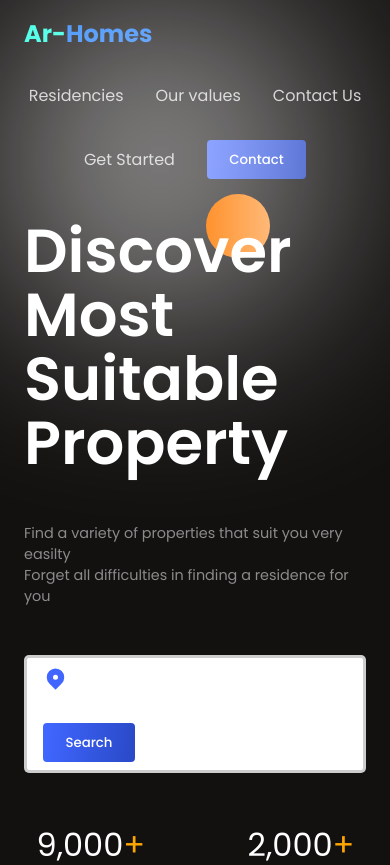
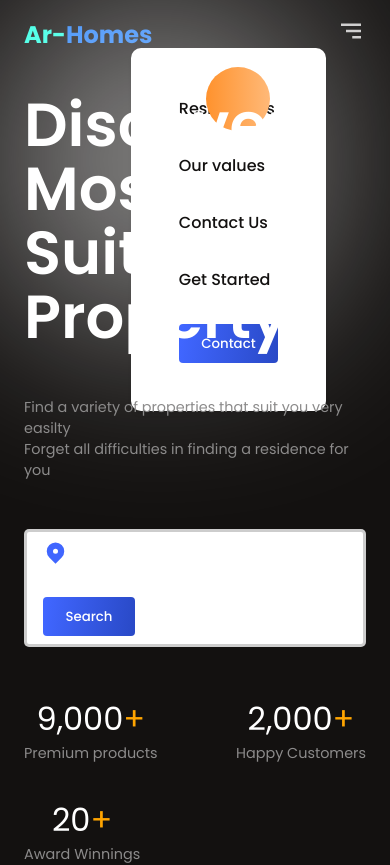
Before and after one commit to haman1/React, a React (Vite) app in the folder ar-homes/: page / in a window 390 px wide. Shown: the top 865 px of the page. Built offline with nearby package versions, Linux system fonts and the light colour scheme.

Commit message:
animations

```diff
--- a/ar-homes/src/components/GetStarted/GetStarted.jsx
+++ b/ar-homes/src/components/GetStarted/GetStarted.jsx
@@ -11,7 +11,7 @@ function GetStarted() {
                 </span>
 
                 <button className="button">
-                    <a href="mailto:ombasaherman@gmail.com">Get Started</a>
+                    <a href="mailto:ar-homes@gmail.com">Get Started</a>
                 </button>
             </div>
         </div>
--- a/ar-homes/src/components/Header/Header.css
+++ b/ar-homes/src/components/Header/Header.css
@@ -21,3 +21,31 @@ h2 span{
 .h.menu>*:hover{
     cursor: pointer;
 }
+
+.menu-icon{
+    display: none;
+}
+
+
+@media (max-width: 768px){
+    .menu-icon{
+        display: block;
+    }
+
+    .h-menu{
+        color: var(--black);
+        position: absolute;
+        top: 3rem;
+        right: 4rem;
+        background: white;
+        gap: 2rem;
+        flex-direction: column;
+        font-weight: 500;
+        gap: 2rem;
+        padding: 3rem;
+        border-radius: 10px;
+        align-items: flex-start;
+        box-shadow: 0px 4px 4px rgba(0, 0, 0, 0.05);
+        transition: all 300ms ease-in;
+    }
+}
--- a/ar-homes/src/components/Header/Header.jsx
+++ b/ar-homes/src/components/Header/Header.jsx
@@ -1,4 +1,5 @@
-import React from 'react'
+import React from 'react';
+import{BiMenuAltRight} from 'react-icons/bi'
 import './Header.css'
 function Header() {
   return (
@@ -18,7 +19,12 @@ function Header() {
                 </button>
 
             </div>
+            <div className="menu-icon">
+          <BiMenuAltRight size={30} />
         </div>
+
+        </div>
+
 
     </section>
   )
--- a/ar-homes/src/components/Hero/Hero.jsx
+++ b/ar-homes/src/components/Hero/Hero.jsx
@@ -2,6 +2,7 @@ import React from 'react';
 import {HiLocationMarker} from 'react-icons/hi';
 import './Hero.css'
 import CountUp from 'react-countup';
+import { motion } from 'framer-motion';
 
 function Hero() {
   return (
@@ -11,11 +12,18 @@ function Hero() {
             <div className="flexColStart hero-left">
                 <div className="hero-title">
                     <div className="orange-circle" />
-                    <h1>
+                    <motion.h1
+                    initial={{y: "2rem", opacity: 0}}
+                    animate={{y:0, opacity: 1}}
+                    transition={{
+                        duration: 2,
+                        type:"spring"
+                    }}
+                    >
                         Discover<br></br>
                         Most Suitable<br></br>
                         Property
-                    </h1>
+                    </motion.h1>
                 </div>
 
                 <div className="flexColStart hero-des">
@@ -57,9 +65,16 @@ function Hero() {
             </div>
 
             <div className="hero-right">
-                <div className="image-container">
+                <motion.div className="image-container"
+                initial={{x: "7rem", opacity:0}}
+                animate={{x:0, opacity:1}}
+                transition={{
+                    duration:2,
+                    type:"spring"
+                }}
+                >
                     <img src="./hero-image.png" alt="" />
-                </div>
+                </motion.div>
             </div>
             </div>
 
```
